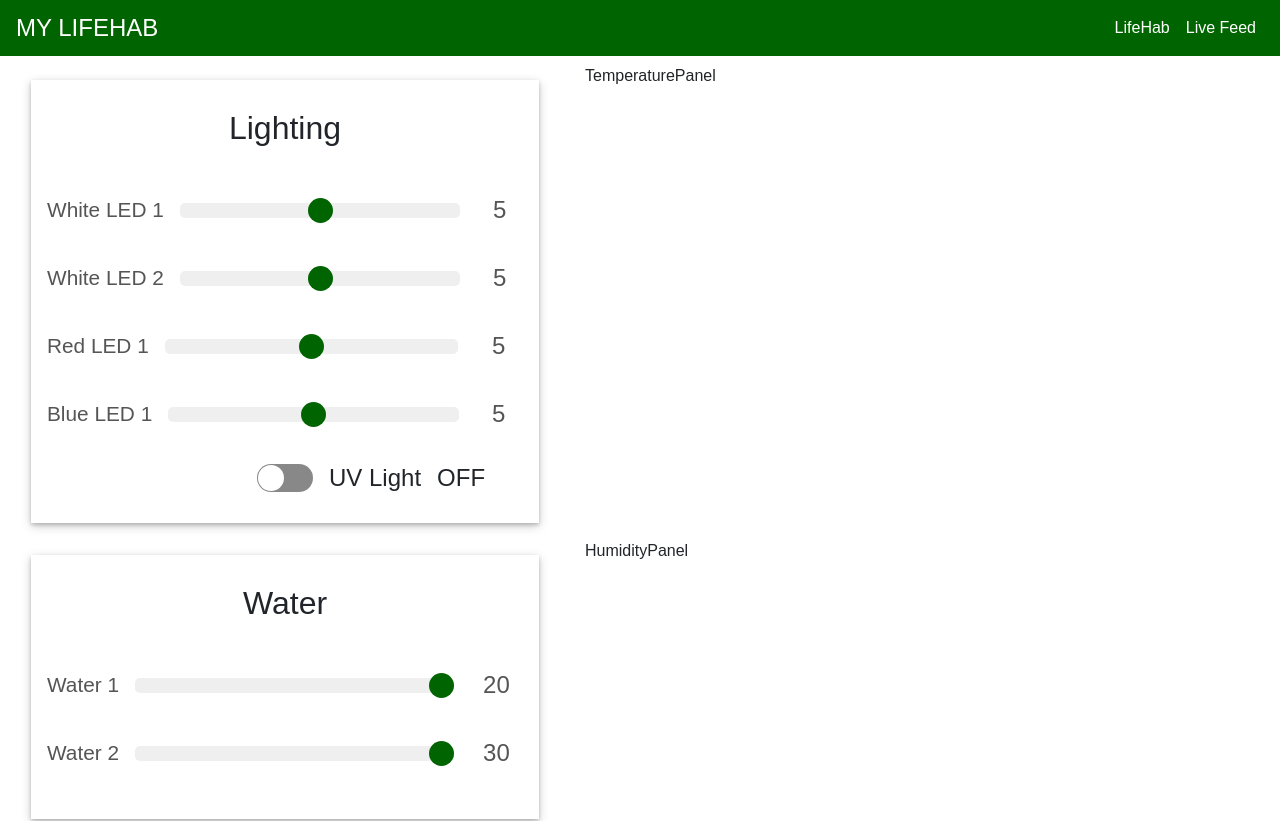
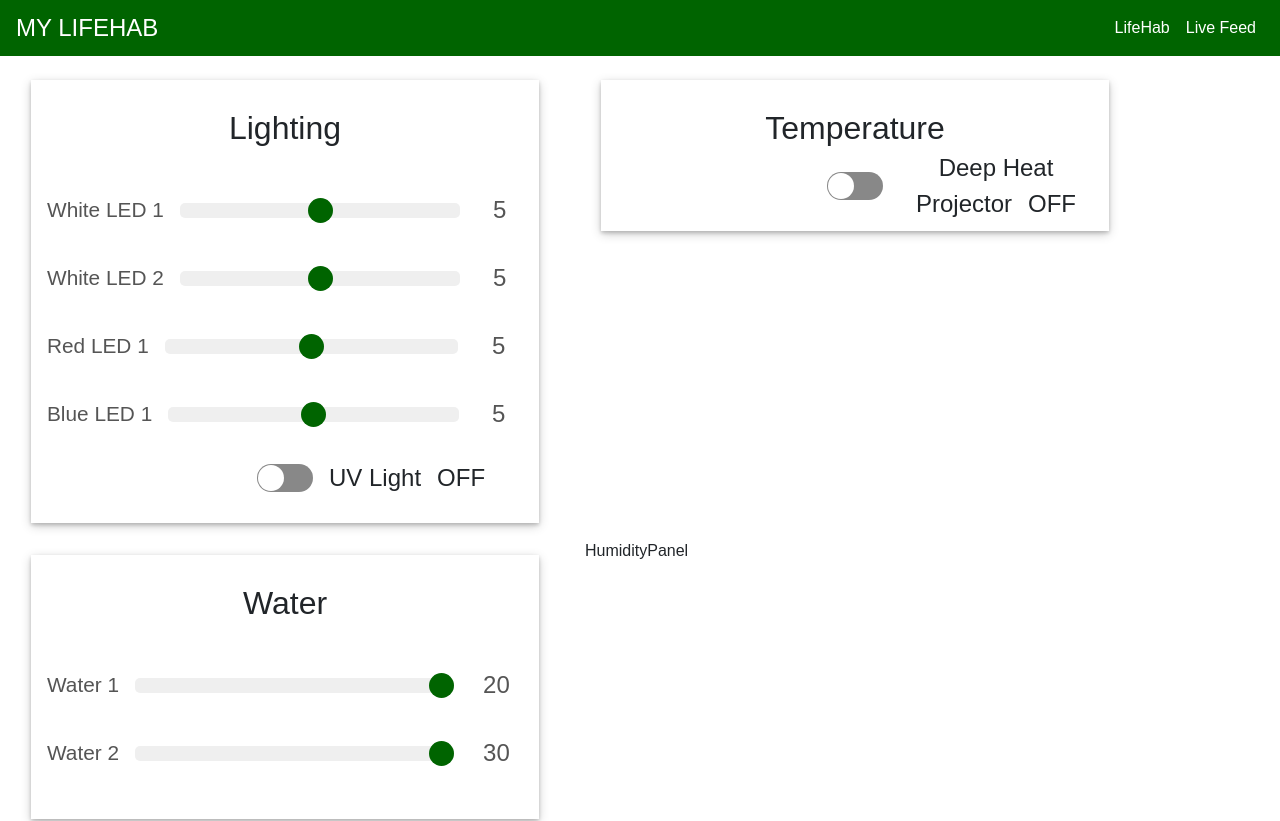
Before and after one commit to umerhasan17/lifehab, a React (Create React App) app: page / in a window 1280 px wide. Shown: the top 821 px of the page. Built offline with nearby package versions, Linux system fonts and the light colour scheme.

Commit message:
Create sensor reading component for temp panel

```diff
--- a/src/components/TemperaturePanel/TemperaturePanel.js
+++ b/src/components/TemperaturePanel/TemperaturePanel.js
@@ -1,11 +1,28 @@
 import React from 'react';
 import '../Card/Card.css';
-import Slider from '../Slider/Slider';
 import OnOffSwitch from '../Switch/Switch';
 
 export default class TemperaturePanel extends React.Component {
+    constructor(props) {
+        super(props);
+        this.state = {
+            title: "Temperature",
+        }
+    }
+
+    createSensorReadings() {
+
+    }
 
     render() {
-        return(<div>TemperaturePanel</div>);
+        return (
+            <div className='card-container'>
+                <div className='card-title'>{this.state.title}</div>
+                <div className='sliders'>
+                    {this.createSensorReadings}
+                    <OnOffSwitch label={"Deep Heat Projector"} />
+                </div>
+            </div>
+        )
     }
 }
```
Also changed, not shown: src/components/SensorReading/SensorReading.js (added, +25 -0 lines).
